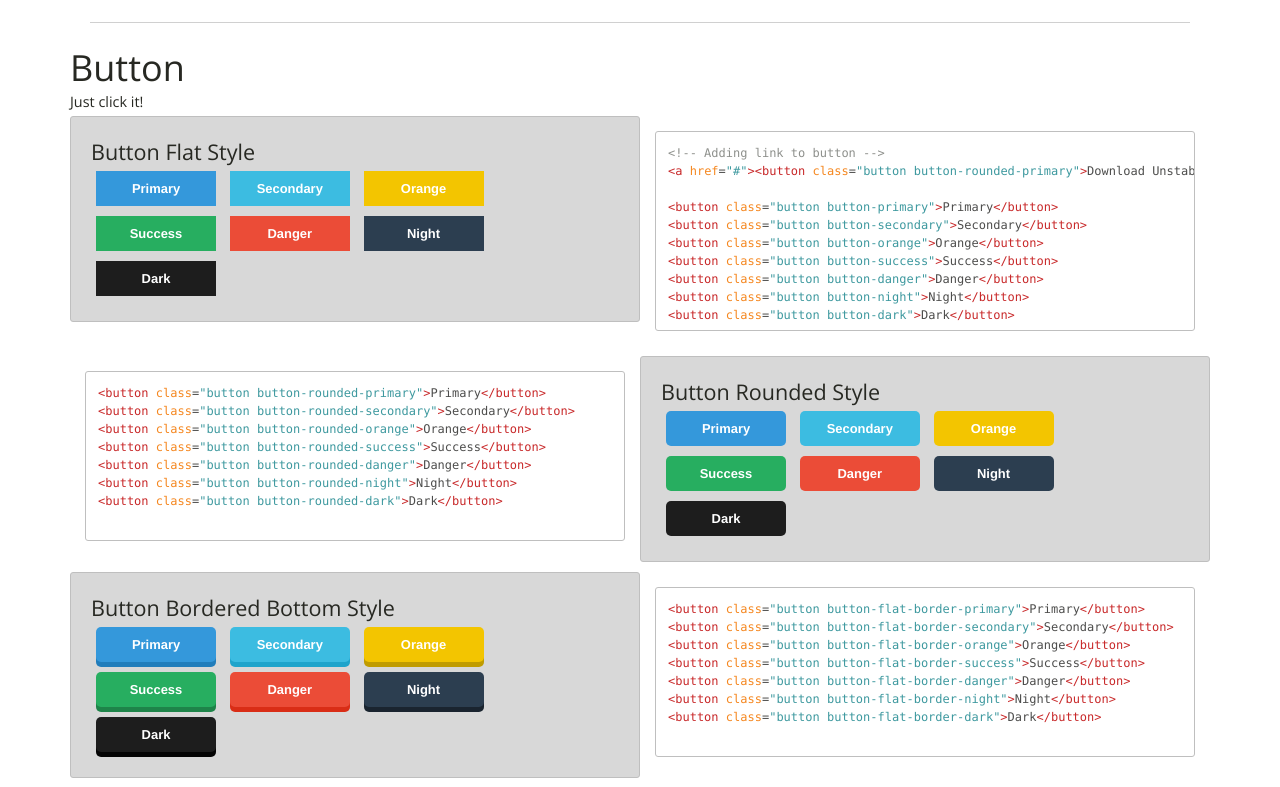
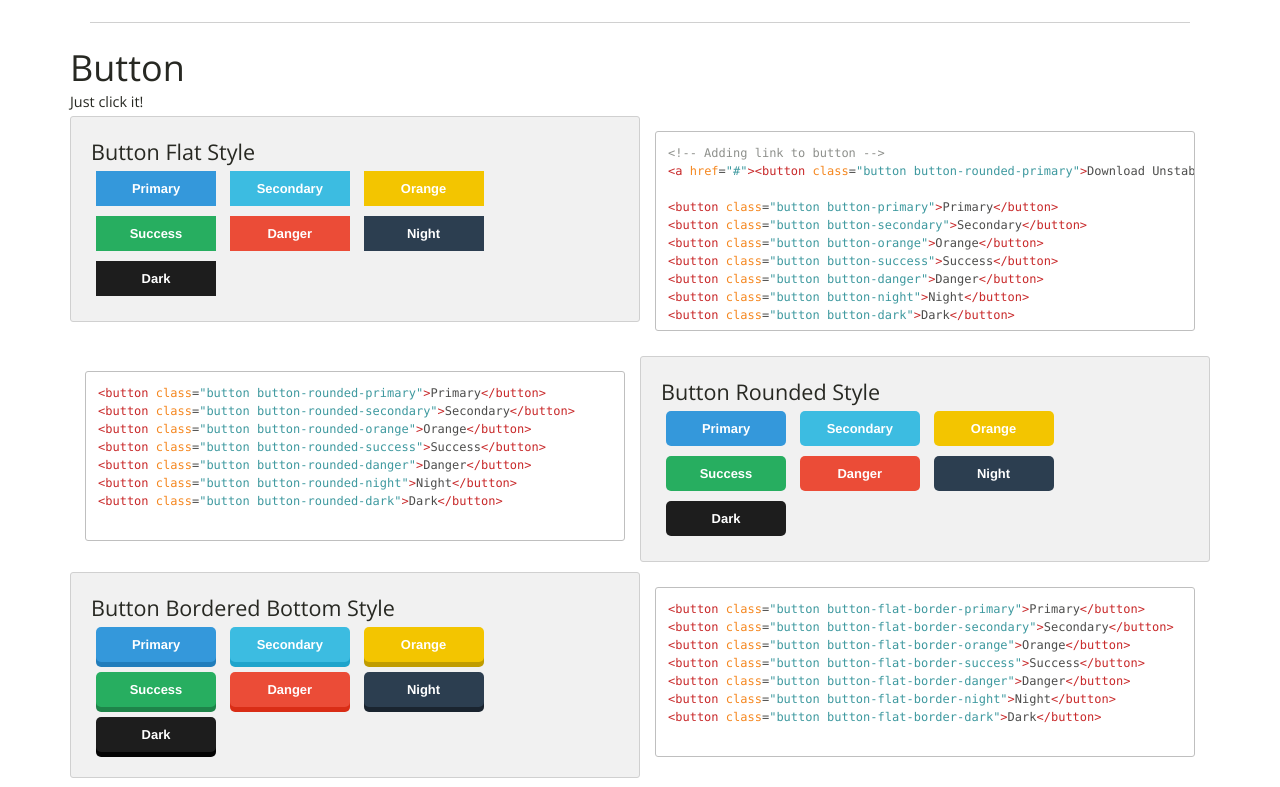
Before and after one commit to getglueframework/getglueframework.github.io, a plain HTML site: page index.html in a window 1280 px wide. Shown: the part 1233-2020 px from the top of the page. Drawn offline with nearby package versions, Linux system fonts and the light colour scheme.

Commit message:
Update custom.css

```diff
--- a/css/custom.css
+++ b/css/custom.css
@@ -1 +1 @@
-@font-face{font-family:'Gretoon';src:url("../font/Gretoon.ttf")}.banner{margin-top:30px;margin-bottom:30px}.banner .banner-logo{width:250px;margin:auto;height:250px}.banner .banner-logo .logo img{height:250px;border-radius:20px}.banner .caption{margin:20px;text-align:center}.banner .caption .blue{color:#217dbb;font-family:Gretoon}.banner .caption p{font-size:2em}.example [class*='grid-']{background:#D8D8D8;border-radius:3px;border:1px solid #BFBFBF;text-align:center}[class*='grid-'].example{background:#D8D8D8;border-radius:3px;border:1px solid #BFBFBF;padding:20px}.code{overflow:scroll;padding:10px;border-radius:3px;border:1px solid #BFBFBF;max-height:200px;margin:10px}.fixed{position:fixed;top:0;right:0;width:100%;z-index:1000}nav.nav-custom{text-align:center;-webkit-transition:all 0.3s ease-out;-moz-transition:all 0.3s ease-out;-o-transition:all 0.3s ease-out;transition:all 0.3s ease-out}.border{border-top:1px solid #d0d0d0;border-bottom:1px solid #d0d0d0}.intro{text-align:center}.code.thumbnail{max-height:300px}footer{background:#0e0e0e}footer .content{color:#D0D0D0;padding:10px 0 10px 0}
+@font-face{font-family:'Gretoon';src:url("../font/Gretoon.ttf")}.banner{margin-top:30px;margin-bottom:30px}.banner .banner-logo{width:250px;margin:auto;height:250px}.banner .banner-logo .logo img{height:250px;border-radius:20px}.banner .caption{margin:20px;text-align:center}.banner .caption .blue{color:#217dbb;font-family:Gretoon}.banner .caption p{font-size:2em}.example [class*='grid-']{background:#D8D8D8;border-radius:3px;border:1px solid #BFBFBF;text-align:center}[class*='grid-'].example{background:#F1F1F1;border-radius:3px;border:1px solid #d0d0d0;padding:20px}.code{overflow:scroll;padding:10px;border-radius:3px;border:1px solid #BFBFBF;max-height:200px;margin:10px}.fixed{position:fixed;top:0;right:0;width:100%;z-index:1000}nav.nav-custom{text-align:center;-webkit-transition:all 0.3s ease-out;-moz-transition:all 0.3s ease-out;-o-transition:all 0.3s ease-out;transition:all 0.3s ease-out}.border{border-top:1px solid #d0d0d0;border-bottom:1px solid #d0d0d0}.intro{text-align:center}.code.thumbnail{max-height:300px}footer{background:#0e0e0e}footer .content{color:#D0D0D0;padding:10px 0 10px 0}
```
